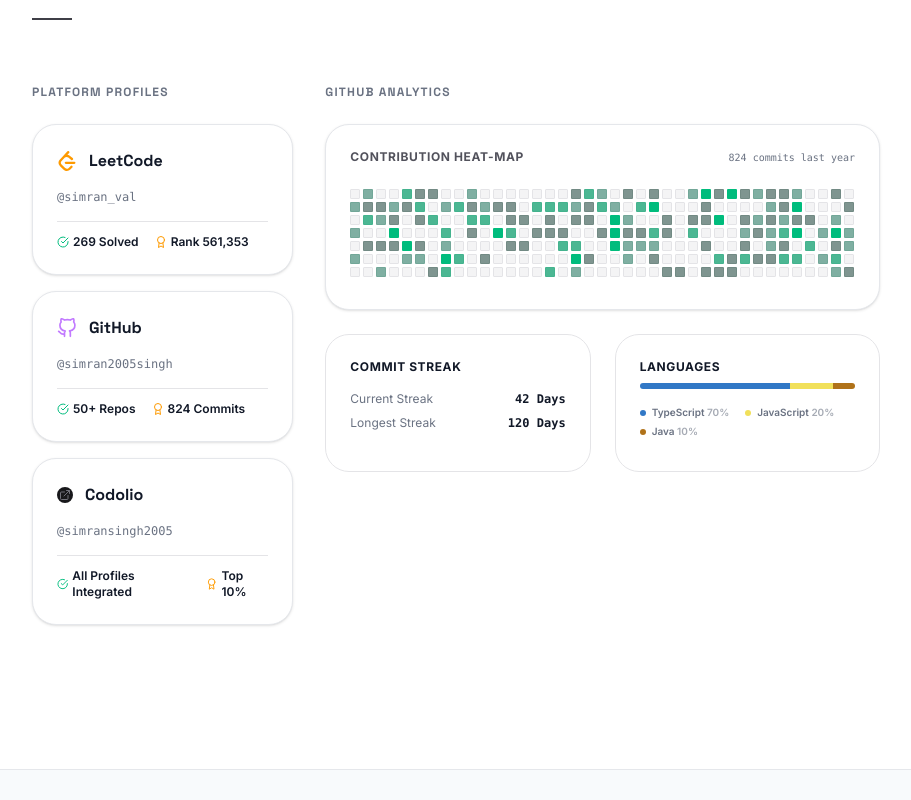
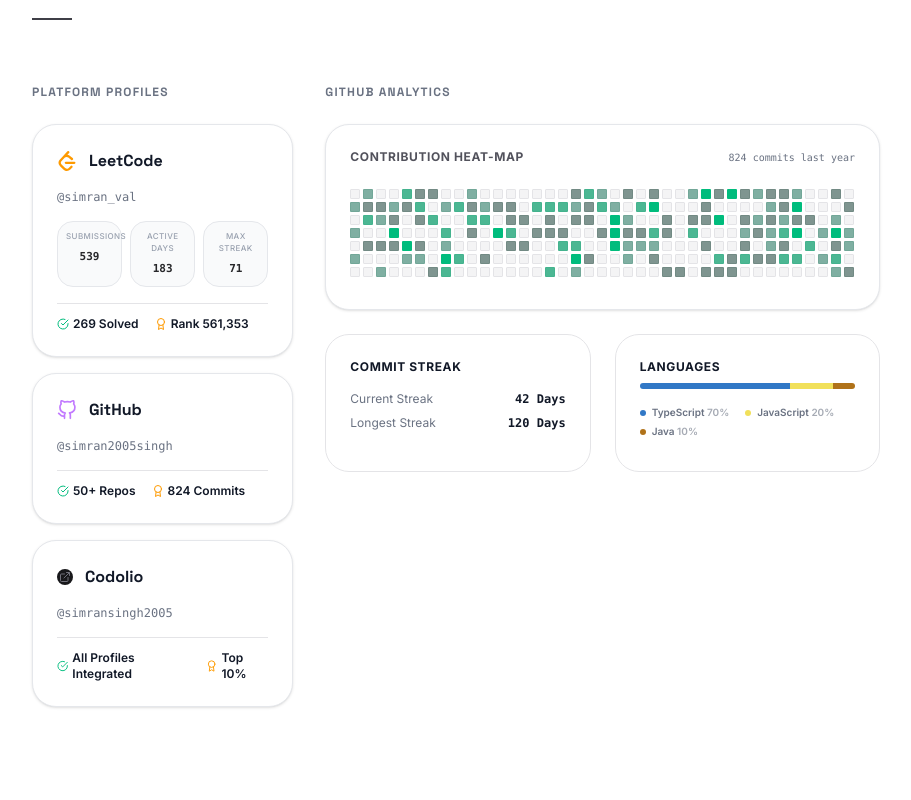
Before and after one commit to Simran2005Singh/Portfolio, a React (Vite) app: page / in a window 1280 px wide. Shown: the part 5680-6480 px from the top of the page, without its empty margins (184-1095 px from the left). Built offline with nearby package versions, Linux system fonts and the light colour scheme.

Commit message:
Add detailed LeetCode stats block (submissions, active days, max streak) to Platform Profiles

```diff
--- a/src/data/portfolioData.ts
+++ b/src/data/portfolioData.ts
@@ -42,6 +42,11 @@
   description: string;
 }
 
+export interface ProfileStat {
+  label: string;
+  value: string;
+}
+
 export interface CodingProfile {
   name: string;
   username: string;
@@ -49,6 +54,7 @@
   rating?: string;
   link: string;
   icon: string;
+  stats?: ProfileStat[];
 }
 
 export const personalInfo = {
@@ -184,7 +190,12 @@
     solved: '269 Solved',
     rating: 'Rank 561,353',
     link: 'https://leetcode.com/u/simran_val/',
-    icon: 'SiLeetcode'
+    icon: 'SiLeetcode',
+    stats: [
+      { label: 'Submissions', value: '539' },
+      { label: 'Active Days', value: '183' },
+      { label: 'Max Streak', value: '71' }
+    ]
   },
   {
     name: 'GitHub',
--- a/src/sections/Profiles.tsx
+++ b/src/sections/Profiles.tsx
@@ -113,6 +113,30 @@
                   <p className={`text-xs mb-4 font-mono ${isDark ? 'text-[#A1A1AA]' : 'text-gray-500'}`}>
                     @{profile.username}
                   </p>
+
+                  {profile.stats && (
+                    <div className="grid grid-cols-3 gap-2 mb-4">
+                      {profile.stats.map((s) => (
+                        <div
+                          key={s.label}
+                          className={`p-2 rounded-2xl border text-center ${
+                            isDark ? 'border-zinc-800 bg-zinc-900/30' : 'border-gray-200 bg-gray-50'
+                          }`}
+                        >
+                          <span className={`text-[8px] uppercase tracking-wider block font-medium ${
+                            isDark ? 'text-zinc-500' : 'text-gray-400'
+                          }`}>
+                            {s.label}
+                          </span>
+                          <span className={`text-[11px] font-bold font-mono ${
+                            isDark ? 'text-zinc-200' : 'text-zinc-800'
+                          }`}>
+                            {s.value}
+                          </span>
+                        </div>
+                      ))}
+                    </div>
+                  )}
 
                   <div className="flex gap-4 text-xs font-semibold pt-3 border-t dark:border-zinc-800 border-zinc-200">
                     <span className="flex items-center gap-1">
```
